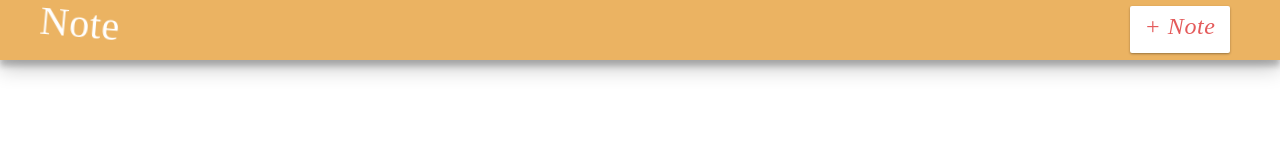
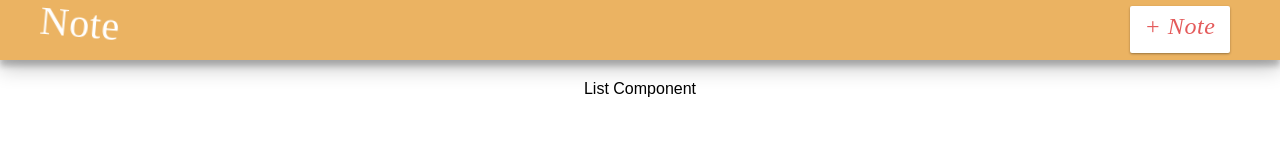
Before and after one commit to bennypaulino/react-note-app, a React (Create React App) app: page / in a window 1280 px wide. Shown: the top 168 px of the page. Built offline with nearby package versions, Linux system fonts and the light colour scheme.

Commit message:
Create a List component

```diff
--- a/src/App.js
+++ b/src/App.js
@@ -1,13 +1,14 @@
 import React, { Component } from 'react';
 import './App.css';
 import Nav from './components/Nav';
+import List from './components/List';
 
 class App extends Component {
   render() {
     return (
       <div className="App">
         <Nav />
-
+        <List />
       </div>
     );
   }
--- /dev/null
+++ b/src/components/List.js
@@ -0,0 +1,13 @@
+import React from 'react';
+
+class List extends React.Component {
+  render() {
+    return (
+      <div className="list-container">
+        List Component
+      </div>
+    );
+  }
+}
+
+export default List;
```
